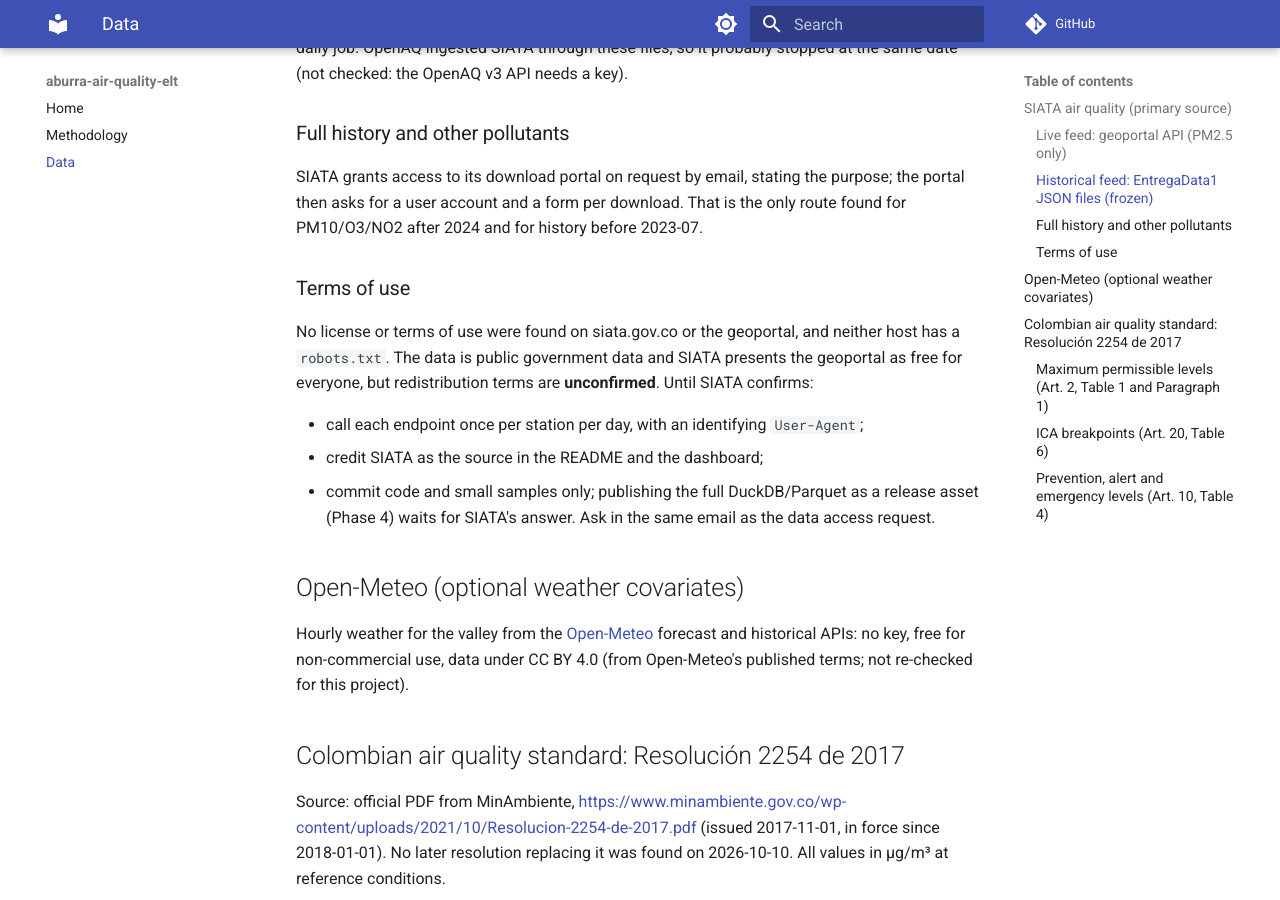
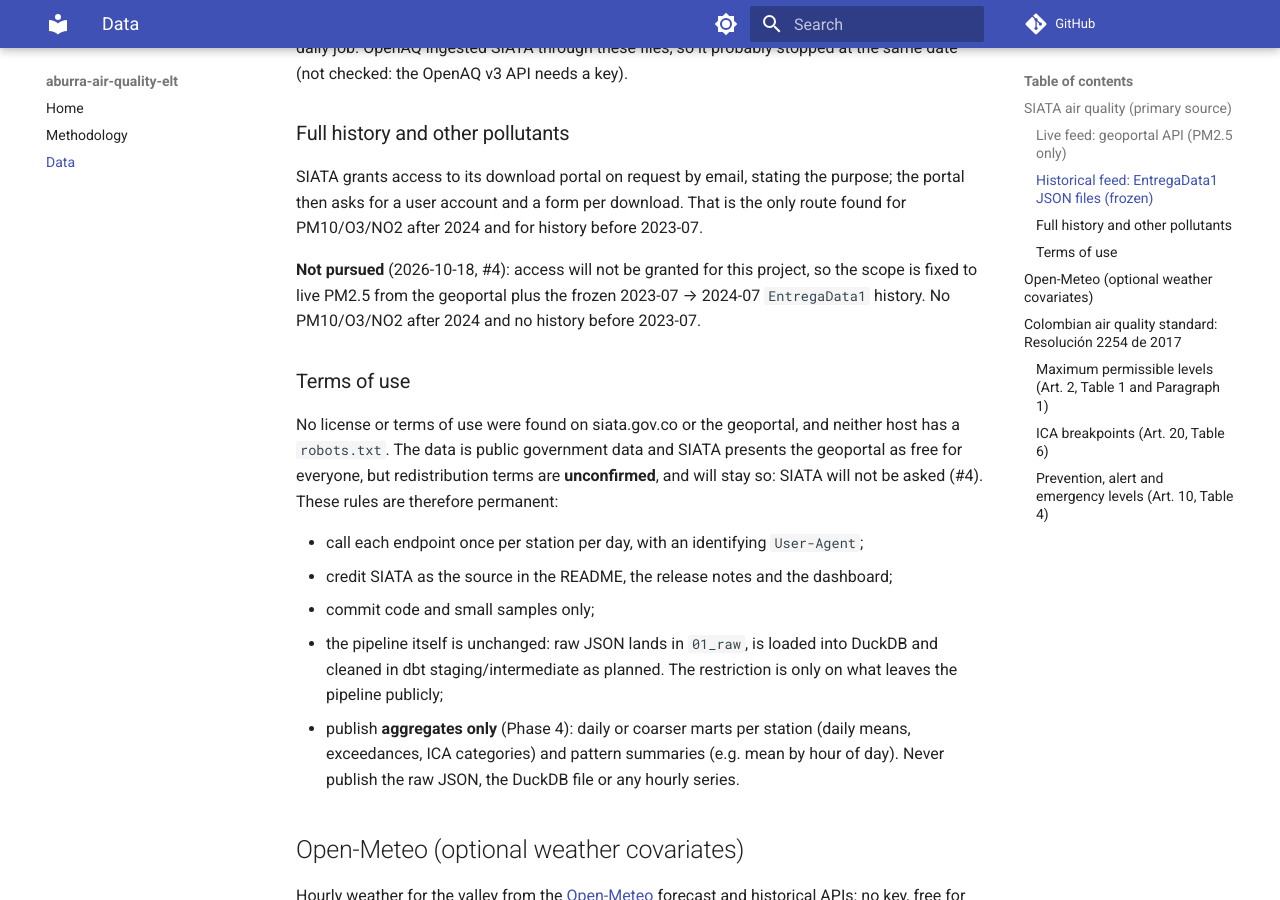
Before and after one commit to RafaGM1108/aburra-air-quality-elt, an MkDocs documentation site: the page built from docs/data.md, in a window 1280 px wide and 900 px high, scrolled down 1625 px. Built offline with MkDocs 1.6.1 and Material for MkDocs 9.7.7, drawn with Linux system fonts in a browser that asks for light colours; comment, search, counter and statistics services are not loaded.

Commit message:
docs: record that SIATA will not grant access; publish aggregates only

```diff
--- a/docs/data.md
+++ b/docs/data.md
@@ -54,17 +54,26 @@ SIATA grants access to its download portal on request by email, stating the purp
 portal then asks for a user account and a form per download. That is the only route
 found for PM10/O3/NO2 after 2024 and for history before 2023-07.
 
+**Not pursued** (2026-10-18, #4): access will not be granted for this project, so the
+scope is fixed to live PM2.5 from the geoportal plus the frozen 2023-07 → 2024-07
+`EntregaData1` history. No PM10/O3/NO2 after 2024 and no history before 2023-07.
+
 ### Terms of use
 
 No license or terms of use were found on siata.gov.co or the geoportal, and neither host
 has a `robots.txt`. The data is public government data and SIATA presents the geoportal
-as free for everyone, but redistribution terms are **unconfirmed**. Until SIATA confirms:
+as free for everyone, but redistribution terms are **unconfirmed**, and will stay so:
+SIATA will not be asked (#4). These rules are therefore permanent:
 
 - call each endpoint once per station per day, with an identifying `User-Agent`;
-- credit SIATA as the source in the README and the dashboard;
-- commit code and small samples only; publishing the full DuckDB/Parquet as a release
-  asset (Phase 4) waits for SIATA's answer. Ask in the same email as the data access
-  request.
+- credit SIATA as the source in the README, the release notes and the dashboard;
+- commit code and small samples only;
+- the pipeline itself is unchanged: raw JSON lands in `01_raw`, is loaded into DuckDB and
+  cleaned in dbt staging/intermediate as planned. The restriction is only on what leaves
+  the pipeline publicly;
+- publish **aggregates only** (Phase 4): daily or coarser marts per station
+  (daily means, exceedances, ICA categories) and pattern summaries (e.g. mean by hour of
+  day). Never publish the raw JSON, the DuckDB file or any hourly series.
 
 ## Open-Meteo (optional weather covariates)
 
```
Also changed, not shown: CHANGELOG.md (+6 -0 lines), CLAUDE.md (+4 -2 lines), SPEC.md (+4 -3 lines).
